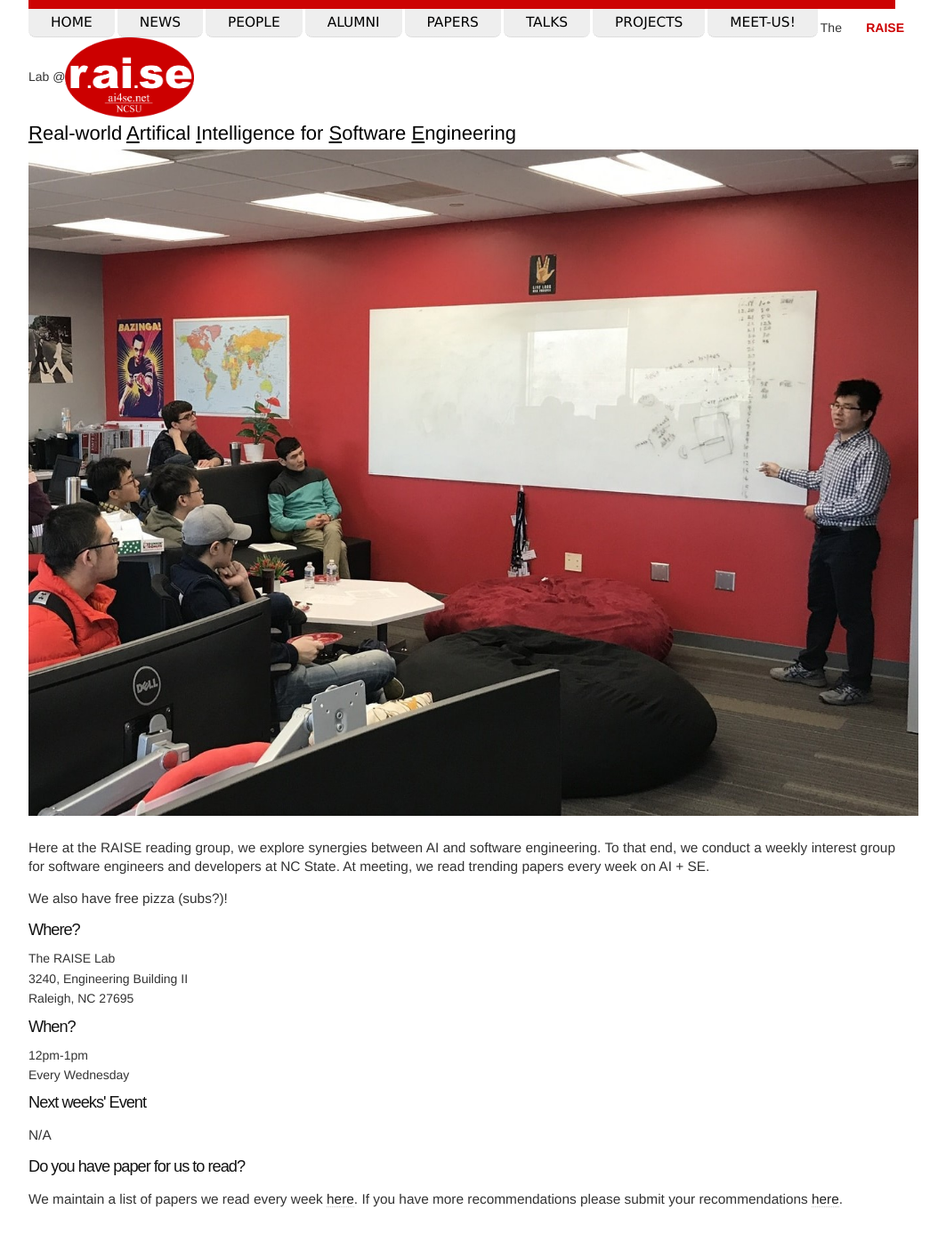
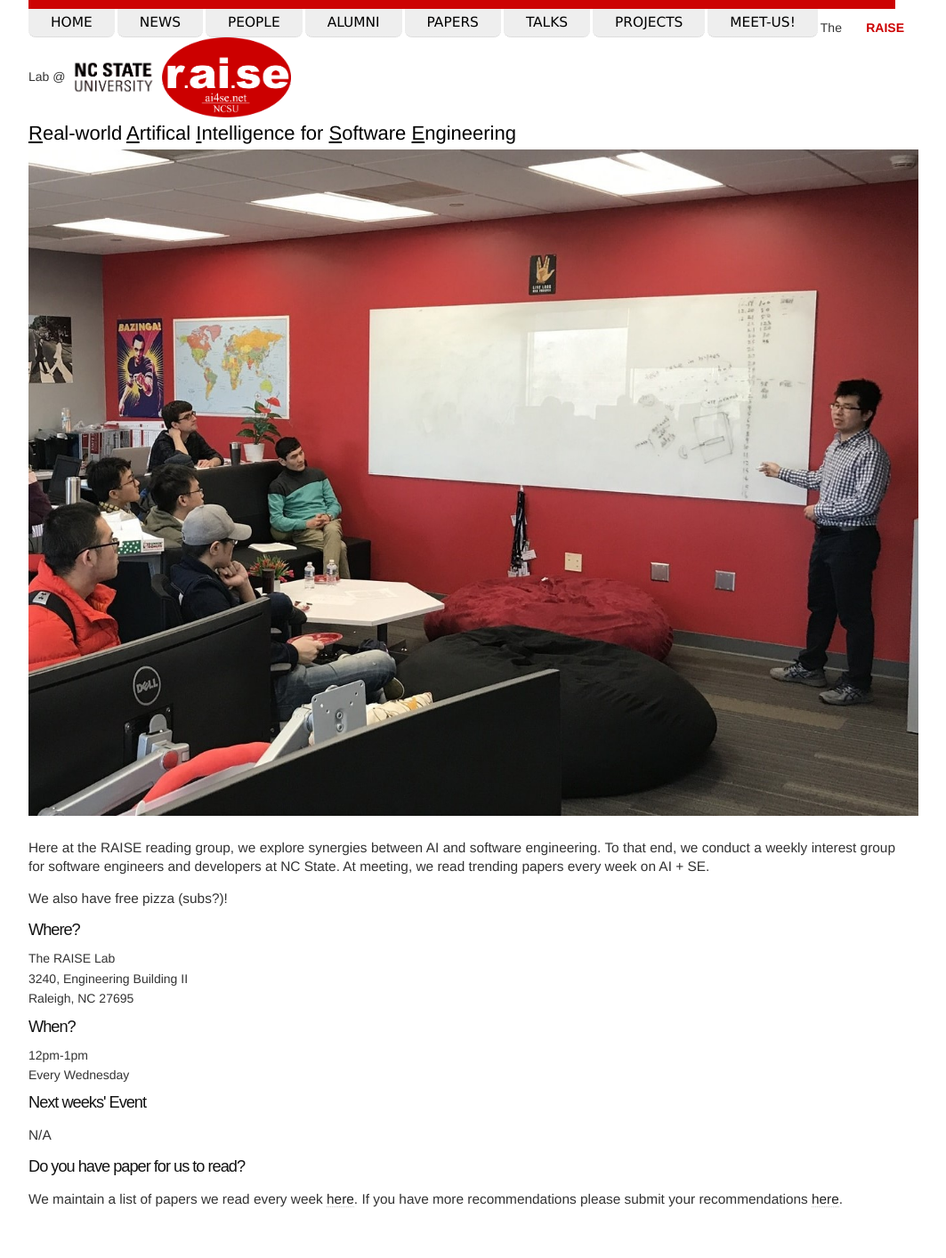
Before and after one commit to ai-se/ai-se.github.io, a Jekyll site: the page built from events/index.html, in a window 1280 px wide. Shown: the whole page at 89% size, without its empty margins (126-1189 px from the left). Built offline with Jekyll 4.4.1, drawn with Linux system fonts in a browser that asks for light colours.

Commit message:
Update page.html

```diff
--- a/_layouts/page.html
+++ b/_layouts/page.html
@@ -22,7 +22,7 @@
 <!--         <h1> <img src="/img/logo.png" height="90"> -->
           The <b>
             <font color="#CC0000">RAISE</font>
-          </b> Lab @<a href="https://www.ncsu.edu"><img src="/img/logo.png" alt="NCSU" height="90"></a> <br><span style="font-size: 22px; text-transform: none;  color: #000;">
+          </b> Lab @<a href="https://www.ncsu.edu"><img src="/img/ncsu_logo.jpg" alt="NCSU" height="50"><img src="/img/logo.png" height="90"></a> <br><span style="font-size: 22px; text-transform: none;  color: #000;">
             <u>R</u>eal-world <u>A</u>rtifical <u>I</u>ntelligence for <u>S</u>oftware <u>E</u>ngineering
           </span>
         </h1>
```
